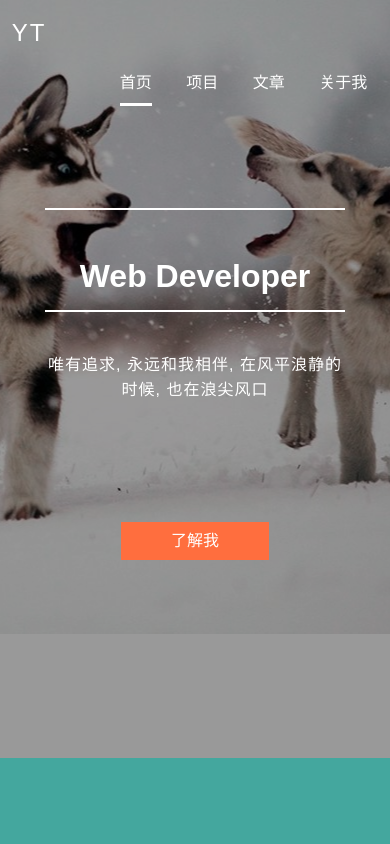
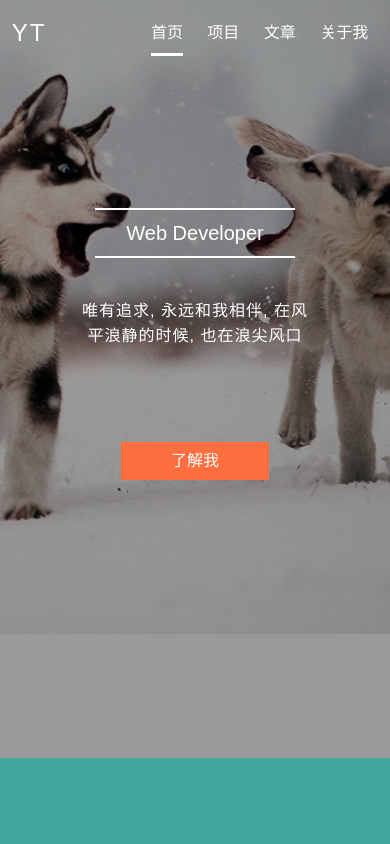
Before and after one commit to ytxka/ytxka.github.io, a plain HTML site: page index.html in a window 390 px wide. Shown: the top 844 px of the page. Drawn offline with Linux system fonts and the light colour scheme.

Commit message:
完善移动端样式

```diff
--- a/index.html
+++ b/index.html
@@ -3,7 +3,7 @@
 <head>
     <title>盐亭的个人博客</title>
     <meta charset="utf-8">
-    <!--<meta name="viewport" content="width=device-width, initial-scale=1.0, minimum-scale=1.0, maximum-scale=1.0, user-scalable=no"/>-->
+    <meta name="viewport" content="width=device-width, initial-scale=1.0, minimum-scale=1.0, maximum-scale=1.0, user-scalable=no"/>
     <link rel="stylesheet" href="./static/css/reset.css">
     <link rel="stylesheet" href="./static/css/main.css">
 </head>
--- a/static/css/main.css
+++ b/static/css/main.css
@@ -79,7 +79,7 @@ nav {
 
 nav .logo {
     float: left;
-    margin: 0 3%;
+    margin: 0 0 0 3%;
     line-height: 50px;
     font-size: 1.5em;
     letter-spacing: 2px;
@@ -93,15 +93,14 @@ nav .logo:hover {
 nav ul {
     float: right;
     list-style: none;
-    margin: 0 2%;
-
+    margin: 0 3%;
 }
 
 nav ul li {
     /*设置list横行排列*/
     /*设置line-height之后文字会垂直方向居中*/
     display: inline-block;
-    padding: 0 15px;
+    padding: 0 10px;
     line-height: 50px;
 }
 
@@ -119,23 +118,35 @@ nav ul li a.active {
 
 .banner {
     height: 700px;
-    /*background-color: grey;*/
     color: #fff;
 }
 
 .banner .inner {
     position: relative;
-    max-width: 300px;
+    max-width: 60%;
     margin: 0 auto;
     top: 150px;
     text-align: center;
 }
 
 .banner .inner h1 {
-    margin: 0;
+    max-width: 300px;
+    margin: 0 auto;
     padding: 5% 0;
     border-top: 2px solid #fff;
     border-bottom: 2px solid #fff;
+}
+
+@media only screen and (max-width: 500px) {
+    .banner .inner h1 {
+        max-width: 200px;
+        margin: 0 auto;
+        padding: 5% 0;
+        font-weight: 500;
+        font-size: 20px;
+        /*border-top: none;*/
+        /*border-bottom: 2px solid #fff;*/
+    }
 }
 
 .banner .inner button {
@@ -214,10 +225,10 @@ nav ul li a.active {
     width: 100%;
 }
 
-.text-section > * {
-    max-width: 50%;
-    /*margin-right: 0;*/
-}
+/*.text-section > * {*/
+    /*max-width: 50%;*/
+    /*!*margin-right: 0;*!*/
+/*}*/
 
 .section-two .article-preview .text-section {
     /*position: relative;*/
@@ -235,10 +246,22 @@ nav ul li a.active {
     font-size: 1.3em;
 }
 
+@media only screen and (max-width: 550px) {
+    .section-two .article-preview .text-section h2 {
+        font-size: 1em;
+    }
+}
+
 .section-two .article-preview .text-section .sub-heading {
     font-size: 15px;
     /*position: absolute;*/
 
+}
+
+@media only screen and (max-width: 550px) {
+    .section-two .article-preview .text-section .sub-heading {
+        margin-top: 5%;
+    }
 }
 /*end of section two*/
 
```
